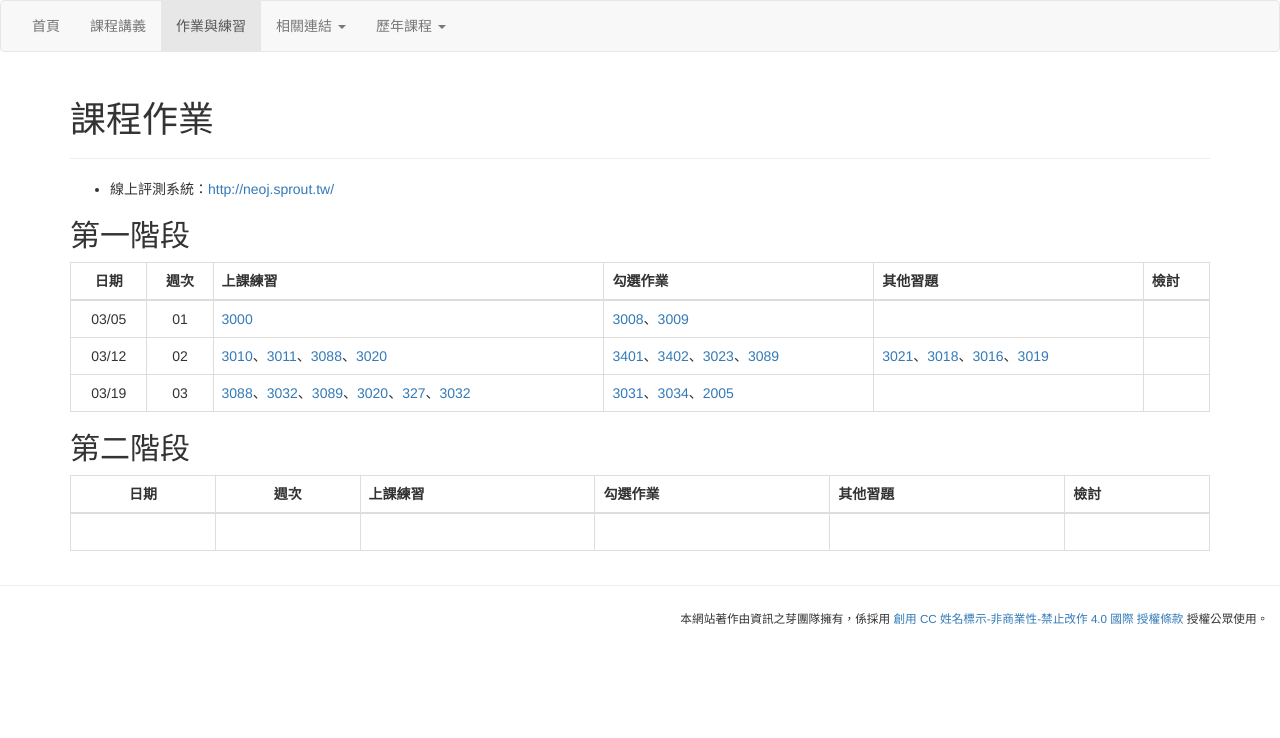
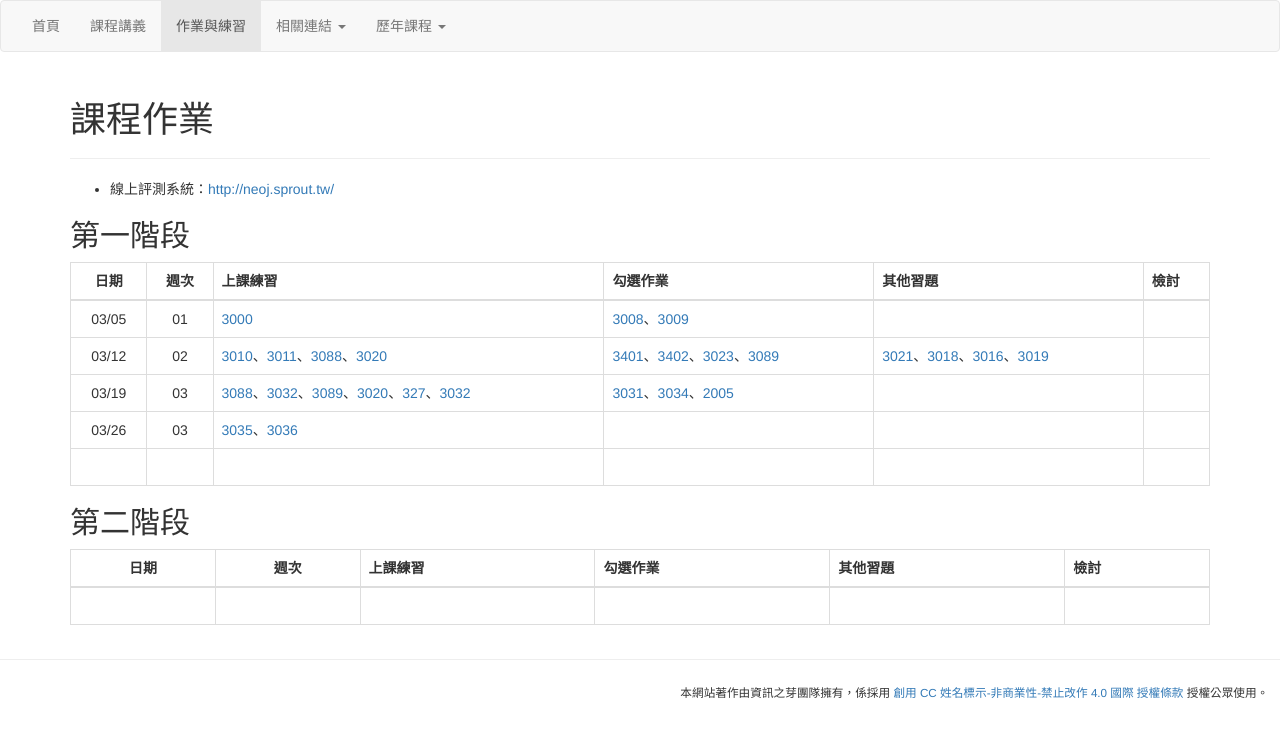
Before and after one commit to tw-csie-sprout/py2023, a Jekyll site: the page built from homework.md, in a window 1280 px wide. Shown: the top 738 px of the page. Built offline with Jekyll 4.4.1, drawn with Linux system fonts in a browser that asks for light colours.

Commit message:
Update homework.md

```diff
--- a/homework.md
+++ b/homework.md
@@ -14,6 +14,8 @@ title: "課程作業"
 | 03/05 | 01 | [3000](https://neoj.sprout.tw/problem/3000/) | [3008](https://neoj.sprout.tw/problem/3008/)、[3009](https://neoj.sprout.tw/problem/3009/) |  |  |
 | 03/12 | 02 | [3010](https://neoj.sprout.tw/problem/3010/)、[3011](https://neoj.sprout.tw/problem/3011/)、[3088](https://neoj.sprout.tw/problem/3088/)、[3020](https://neoj.sprout.tw/problem/3020/) | [3401](https://neoj.sprout.tw/problem/3401/)、[3402](https://neoj.sprout.tw/problem/3402/)、[3023](https://neoj.sprout.tw/problem/3023/)、[3089](https://neoj.sprout.tw/problem/3089/) | [3021](https://neoj.sprout.tw/problem/3021/)、[3018](https://neoj.sprout.tw/problem/3018/)、[3016](https://neoj.sprout.tw/problem/3016/)、[3019](https://neoj.sprout.tw/problem/3019/) |  |
 | 03/19 | 03 | [3088](https://neoj.sprout.tw/problem/3088/)、[3032](https://neoj.sprout.tw/problem/3032/)、[3089](https://neoj.sprout.tw/problem/3089/)、[3020](https://neoj.sprout.tw/problem/3020/)、[327](https://neoj.sprout.tw/problem/327/)、[3032](https://neoj.sprout.tw/problem/3032/) | [3031](https://neoj.sprout.tw/problem/3031/)、[3034](https://neoj.sprout.tw/problem/3034/)、[2005](https://neoj.sprout.tw/problem/2005/) |  |  |
+| 03/26 | 03 | [3035](https://neoj.sprout.tw/problem/3035)、[3036](https://neoj.sprout.tw/problem/3036)
+ | |  |  |
 
 ## 第二階段
 
```
